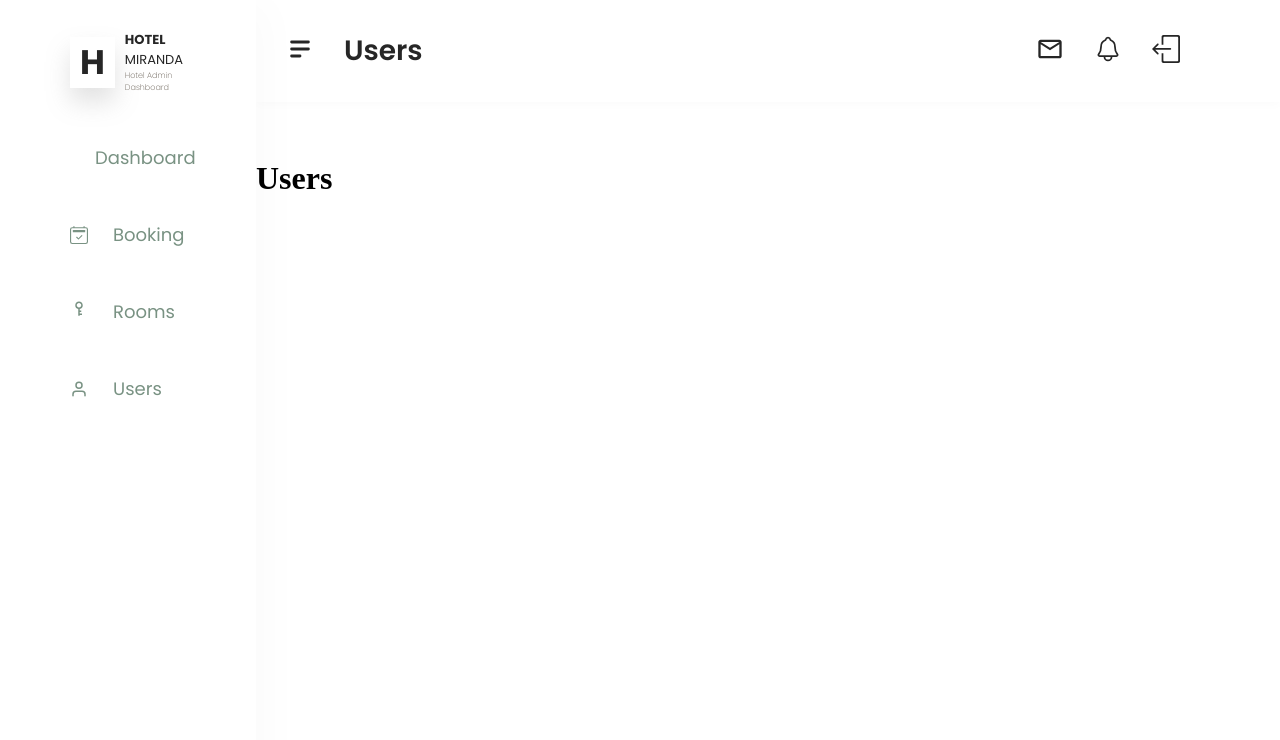
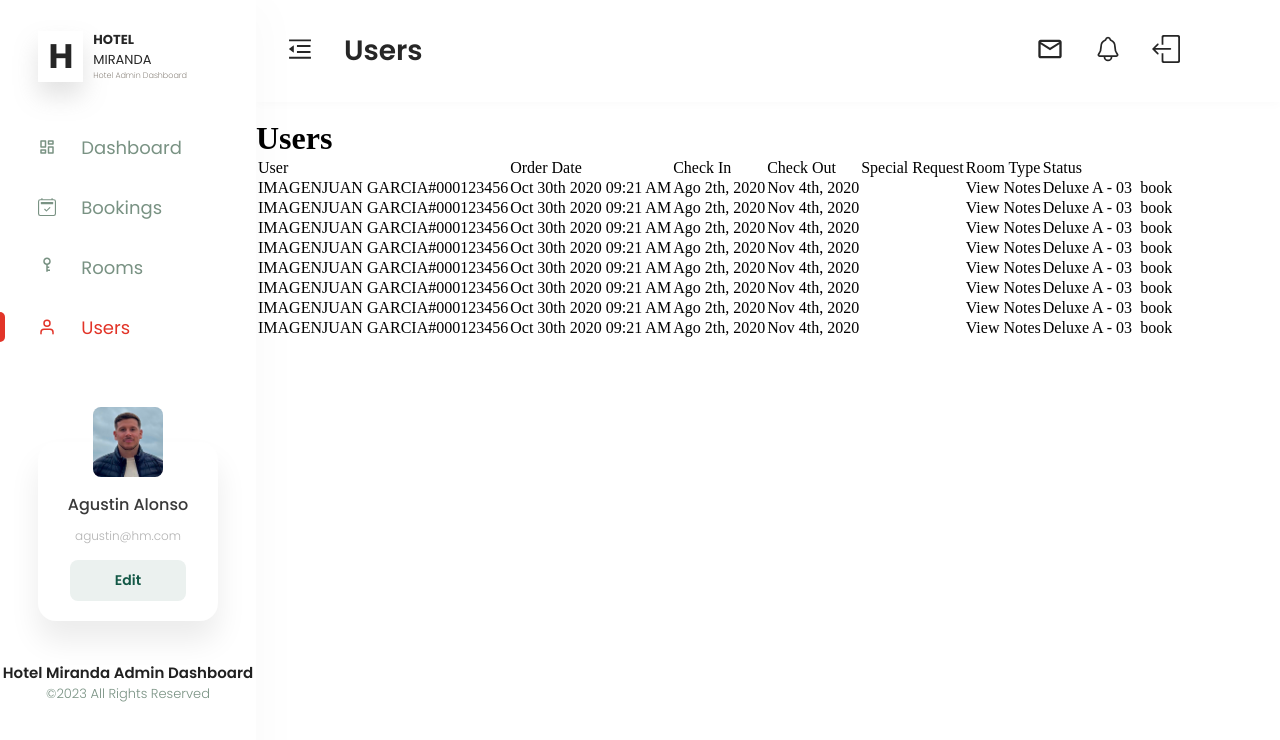
Before and after one commit to agustinalonsocantoli/ht-miranda-dashboard, a React (Create React App) app: page /users in a window 1280 px wide. Shown: the top 740 px of the page. Built offline with nearby package versions, Linux system fonts and the light colour scheme; sample sign-in values are in the browser's storage.

Commit message:
working on the table component

```diff
--- /dev/null
+++ b/src/components/Board/Board.jsx
@@ -0,0 +1,33 @@
+export const Board = ({ dataBody, dataHead }) => {
+    return(
+        <div>
+            <table>
+                <thead>
+                    <tr>
+                        {dataHead.map((item, index) => (
+                            <td key={index}>{item}</td>
+                        ))}
+                    </tr>
+                </thead>
+
+                <tbody>
+                    {dataBody.map((item, index) => (
+                        <tr key={index}>
+                            <td>{item.src}{item.name}{item.id}</td>
+                            <td>{item.date}</td>
+                            <td>{item.in}</td>
+                            <td>{item.out}</td>
+                            <td>{item.bed}</td>
+                            <td>{item.note}</td>
+                            <td>{item.type}</td>
+                            <td>{item.floor}</td>
+                            <td>{item.facilities}</td>
+                            <td>{item.rate}</td>
+                            <td>{item.status}</td>
+                        </tr>
+                    ))}
+                </tbody>
+            </table>
+        </div>
+    );
+}
--- a/src/components/LateralMenu/LMenuStyled.jsx
+++ b/src/components/LateralMenu/LMenuStyled.jsx
@@ -12,17 +12,27 @@ export const Key = styled.div`
 export const List = styled.div`
     display: flex;
     flex-direction: column;
-    gap: 50px;
-    padding: 0 70px;
+    gap: 30px;
+`;
+
+export const Active = styled.div`
     font-family: 'Poppins', sans-serif;
     font-weight: 400;
     font-size: 18px;
+    display: flex;
 
     & > a {
-        color: #799283;
         display: flex;
         align-items: center;
         gap: 25px;
+        padding: 0 13%;
+    }
+
+    & > div {
+        width: 5px;
+        height: 30px;
+        border-top-right-radius: 5px;
+        border-bottom-right-radius: 5px;
     }
 `;
 
@@ -30,7 +40,7 @@ export const BoxLogo = styled.div`
     display: flex;
     align-items: center;
     gap: 10px;
-    padding: 30px 50px 50px 70px;
+    padding: 30px 15% 50px 15%;
 `;
 
 export const Logo = styled.div`
@@ -71,3 +81,78 @@ export const LateralNav = styled.div`
     box-shadow: 13px 3px 40px #00000005;
     height: 100vh;
 `;
+
+export const UserBox = styled.div`
+    background: #FFFFFF 0% 0% no-repeat padding-box;
+    box-shadow: 0px 20px 30px #00000014;
+    border-radius: 18px;
+    position: relative;
+    margin: 100px 15% 40px 15%;
+    padding: 50px 20px 20px 20px;
+`;
+export const ImgBox = styled.div`
+    position: absolute;
+    width: 70px;
+    border-radius: 8px;
+    left: 0;
+    right: 0;
+    margin-right: auto;
+    margin-left: auto;
+    top: -35px;
+`;
+
+export const Img = styled.img`
+    width: 100%;
+    height: 100%;
+    object-fit: cover;
+    border-radius: 8px;
+`;
+export const H4 = styled.h4`
+    font-family: 'Poppins', sans-serif;
+    font-weight: 500;
+    font-size: 16px;
+    color: #393939;
+    text-align: center;
+`;
+export const H5 = styled.h5`
+    font-family: 'Poppins', sans-serif;
+    font-weight: 300;
+    font-size: 12px;
+    color: #B2B2B2;
+    text-align: center;
+    margin-top: 10px;
+`;
+export const Button = styled.button`
+    display: block;
+    margin: auto;
+    background: #EBF1EF 0% 0% no-repeat padding-box;
+    border-radius: 8px;
+    border: none;
+    color: #135846;
+    font-family: 'Poppins', sans-serif;
+    font-weight: 600;
+    font-size: 14px;
+    padding: 10px 45px;
+    margin-top: 15px;
+
+    &:active {
+        transform: scale(0.9);
+        transition: all 100ms ease-in-out;
+    }
+`;
+
+export const H3 = styled.h3`
+    font-family: 'Poppins', sans-serif;
+    font-weight: 600;
+    font-size: 15px;
+    color: #212121;
+    text-align: center;
+`;
+
+export const CopyRights = styled.p`
+    font-family: 'Poppins', sans-serif;
+    font-weight: 300;
+    font-size: 13px;
+    color: #799283;
+    text-align: center;
+`;
--- a/src/components/LateralMenu/LateralMenu.jsx
+++ b/src/components/LateralMenu/LateralMenu.jsx
@@ -3,9 +3,19 @@ import { TbLayoutDashboard } from "react-icons/tb";
 import { BiKey } from "react-icons/bi";
 import { BsCalendar2Check } from "react-icons/bs";
 import { FiUser } from "react-icons/fi";
-import { Key, List, BoxLogo, Logo, H, M, P, LateralNav } from "./LMenuStyled";
+import userImg from '../../assets/img/user.png'
+import { Key, List, BoxLogo, Logo, H, M, P, LateralNav, UserBox, Img, ImgBox, H4, H5, Button, H3, CopyRights, Active } from "./LMenuStyled";
 
-export const LateralMenu = () => {
+export const LateralMenu = ({ title }) => {
+    const active = {
+        Link: {color: '#E23428'},
+        Bg: {background: '#E23428'}
+    }
+
+    const disactive = {
+        Link: {color: '#799283'},
+        Bg: {background: 'transparent'}
+    }
 
     return(
         <LateralNav>
@@ -22,11 +32,56 @@ export const LateralMenu = () => {
             </BoxLogo>
 
             <List>
-                <NavLink to={'/'}><TbLayoutDashboard />Dashboard</NavLink>
-                <NavLink to={'/bookings'}><BsCalendar2Check/>Booking</NavLink>
-                <NavLink to={'/rooms'}><Key><BiKey /></Key>Rooms</NavLink>
-                <NavLink to={'/users'}><FiUser/>Users</NavLink>
+                <Active>
+                    <div style={title === 'Dashboard' ? active.Bg : disactive.Bg}></div>
+                    <NavLink to={'/'} style={title === 'Dashboard' ? active.Link : disactive.Link}>
+                        <TbLayoutDashboard />
+                        Dashboard
+                    </NavLink>
+                </Active>
+
+                <Active>
+                    <div style={title === 'Bookings' ? active.Bg : disactive.Bg}></div>
+                    <NavLink to={'/bookings'} style={title === 'Bookings' ? active.Link : disactive.Link}>
+                        <BsCalendar2Check/>
+                        Bookings
+                        </NavLink>
+                </Active>
+
+                <Active>
+                    <div style={title === 'Rooms' ? active.Bg : disactive.Bg}></div>
+                    <NavLink to={'/rooms'} style={title === 'Rooms' ? active.Link : disactive.Link}>
+                        <Key><BiKey /></Key>
+                        Rooms
+                        </NavLink>
+                </Active>
+
+                <Active>
+                    <div style={title === 'Users' ? active.Bg : disactive.Bg}></div>
+                    <NavLink to={'/users'} style={title === 'Users' ? active.Link : disactive.Link}>
+                        <FiUser/>
+                        Users
+                        </NavLink>
+                </Active>
+
             </List>
+
+            <UserBox>
+                <ImgBox>
+                    <Img
+                    src={userImg}
+                    alt="user/img" />
+                </ImgBox>
+
+                <H4>Agustin Alonso</H4>
+                <H5>agustin@hm.com</H5>
+                <Button>Edit</Button>
+            </UserBox>
+
+            <div>
+                <H3>Hotel Miranda Admin Dashboard</H3>
+                <CopyRights>&copy;2023 All Rights Reserved</CopyRights>
+            </div>
         </LateralNav>
     );
 }
--- a/src/components/Login/Login.jsx
+++ b/src/components/Login/Login.jsx
@@ -9,7 +9,7 @@ export const Login = (props) => {
     const navigate = useNavigate();
 
     const user = {
-        username: 'agustin@hotelmiranda.com',
+        username: 'agustin@hm.com',
         password: '000000',
     }
 
--- a/src/components/RequireAuth/RAuthStyled.jsx
+++ b/src/components/RequireAuth/RAuthStyled.jsx
@@ -4,7 +4,7 @@ export const BoxDashboard = styled.div`
     height: 100vh;
     display: grid;
     grid-template-columns: 20% 80%;
-    grid-template-rows: 20% 80%;
+    grid-template-rows: 15% 85%;
 `;
 
 export const BoxOutNav = styled.div`
--- a/src/components/RequireAuth/RequireAuth.jsx
+++ b/src/components/RequireAuth/RequireAuth.jsx
@@ -14,9 +14,17 @@ export const RequireAuth = ({ authenticated, setAuthenticated, title }) => {
     if(visibilityNav){
         return(
             <BoxDashboard>
-                <TopNav><TopMenu setAuthenticated={setAuthenticated} title={title} setVisibilityNav={setVisibilityNav}/></TopNav>
-                <LateralNav><LateralMenu /></LateralNav>
-                <Components><Outlet /></Components>
+                <TopNav>
+                    <TopMenu setAuthenticated={setAuthenticated} title={title} setVisibilityNav={setVisibilityNav} visibilityNav={visibilityNav}/>
+                </TopNav>
+
+                <LateralNav>
+                    <LateralMenu title={title} />
+                </LateralNav>
+
+                <Components>
+                    <Outlet />
+                </Components>
             </BoxDashboard>
         );
     }
--- a/src/components/TopMenu/TopMenu.jsx
+++ b/src/components/TopMenu/TopMenu.jsx
@@ -2,10 +2,11 @@ import { useNavigate } from "react-router-dom";
 import { SlLogout } from "react-icons/sl";
 import { MdOutlineMail } from "react-icons/md";
 import { IoNotificationsOutline } from "react-icons/io5";
-import { HiMenuAlt2 } from "react-icons/hi";
+import { AiOutlineMenuFold } from "react-icons/ai";
+import { AiOutlineMenuUnfold } from "react-icons/ai";
 import { NavBox, H1, Icon } from './TMenuStyled'
 
-export const TopMenu = ({ setAuthenticated, title, setVisibilityNav }) => {
+export const TopMenu = ({ setAuthenticated, title, setVisibilityNav, visibilityNav }) => {
 
     const navigate = useNavigate();
 
@@ -18,7 +19,13 @@ export const TopMenu = ({ setAuthenticated, title, setVisibilityNav }) => {
     return(
         <NavBox>
             <div>
-                <Icon><HiMenuAlt2 onClick={() => {setVisibilityNav(prev => !prev)}}/></Icon>
+                <Icon>
+                    {visibilityNav ?
+                    <AiOutlineMenuFold onClick={() => {setVisibilityNav(prev => !prev)}}/>
+                    :
+                    <AiOutlineMenuUnfold onClick={() => {setVisibilityNav(prev => !prev)}}/>
+                    }
+                </Icon>
                 <H1>{title}</H1>
             </div>
 
--- /dev/null
+++ b/src/pages/Rooms/DataRooms.js
@@ -0,0 +1,62 @@
+export const dataRooms = [
+    {
+        src: 'IMG',
+        id: '#000123456',
+        name: 'Deluxe A-91234',
+        bed: 'Double Bed',
+        floor: 'Floor A-1',
+        facilities: 'AC, Shower, Double Bed, Towel, Bathup, Coffee Set, LED TV, Wifi',
+        rate: '$145/night',
+        status: 'Available',
+    },
+    {
+        src: 'IMG',
+        id: '#000123456',
+        name: 'Deluxe A-91234',
+        bed: 'Double Bed',
+        floor: 'Floor A-1',
+        facilities: 'AC, Shower, Double Bed, Towel, Bathup, Coffee Set, LED TV, Wifi',
+        rate: '$145/night',
+        status: 'Available',
+    },
+    {
+        src: 'IMG',
+        id: '#000123456',
+        name: 'Deluxe A-91234',
+        bed: 'Double Bed',
+        floor: 'Floor A-1',
+        facilities: 'AC, Shower, Double Bed, Towel, Bathup, Coffee Set, LED TV, Wifi',
+        rate: '$145/night',
+        status: 'Available',
+    },
+    {
+        src: 'IMG',
+        id: '#000123456',
+        name: 'Deluxe A-91234',
+        bed: 'Double Bed',
+        floor: 'Floor A-1',
+        facilities: 'AC, Shower, Double Bed, Towel, Bathup, Coffee Set, LED TV, Wifi',
+        rate: '$145/night',
+        status: 'Available',
+    },
+    {
+        src: 'IMG',
+        id: '#000123456',
+        name: 'Deluxe A-91234',
+        bed: 'Double Bed',
+        floor: 'Floor A-1',
+        facilities: 'AC, Shower, Double Bed, Towel, Bathup, Coffee Set, LED TV, Wifi',
+        rate: '$145/night',
+        status: 'Available',
+    },
+    {
+        src: 'IMG',
+        id: '#000123456',
+        name: 'Deluxe A-91234',
+        bed: 'Double Bed',
+        floor: 'Floor A-1',
+        facilities: 'AC, Shower, Double Bed, Towel, Bathup, Coffee Set, LED TV, Wifi',
+        rate: '$145/night',
+        status: 'Available',
+    },
+]
--- a/src/pages/Rooms/Rooms.jsx
+++ b/src/pages/Rooms/Rooms.jsx
@@ -1,5 +1,7 @@
 import { useEffect } from "react";
 import { useLocation } from "react-router-dom";
+import { Board } from '../../components/Board/Board'
+import { dataRooms } from './DataRooms'
 
 export const Rooms = ({ setTitle }) => {
     const location = useLocation();
@@ -8,9 +10,12 @@ export const Rooms = ({ setTitle }) => {
         setTitle(location.pathname);
     })
 
+    const dataHead = ['Room Name', 'Bed Type', 'Room Floor', 'Facilities', 'Rate', 'Status'];
+
     return(
         <div>
             <h1>Rooms</h1>
+            <Board dataBody={dataRooms} dataHead={dataHead}/>
         </div>
     );
 }
--- /dev/null
+++ b/src/pages/Users/DataUsers.js
@@ -0,0 +1,90 @@
+export const dataUsers = [
+    {
+        src: 'IMAGEN',
+        id: '#000123456',
+        name: 'JUAN GARCIA',
+        date: 'Oct 30th 2020 09:21 AM',
+        in: 'Ago 2th, 2020',
+        out: 'Nov 4th, 2020',
+        note: 'View Notes',
+        type: 'Deluxe A - 03',
+        status: 'book'
+    },
+    {
+        src: 'IMAGEN',
+        id: '#000123456',
+        name: 'JUAN GARCIA',
+        date: 'Oct 30th 2020 09:21 AM',
+        in: 'Ago 2th, 2020',
+        out: 'Nov 4th, 2020',
+        note: 'View Notes',
+        type: 'Deluxe A - 03',
+        status: 'book'
+    },
+    {
+        src: 'IMAGEN',
+        id: '#000123456',
+        name: 'JUAN GARCIA',
+        date: 'Oct 30th 2020 09:21 AM',
+        in: 'Ago 2th, 2020',
+        out: 'Nov 4th, 2020',
+        note: 'View Notes',
+        type: 'Deluxe A - 03',
+        status: 'book'
+    },
+    {
+        src: 'IMAGEN',
+        id: '#000123456',
+        name: 'JUAN GARCIA',
+        date: 'Oct 30th 2020 09:21 AM',
+        in: 'Ago 2th, 2020',
+        out: 'Nov 4th, 2020',
+        note: 'View Notes',
+        type: 'Deluxe A - 03',
+        status: 'book'
+    },
+    {
+        src: 'IMAGEN',
+        id: '#000123456',
+        name: 'JUAN GARCIA',
+        date: 'Oct 30th 2020 09:21 AM',
+        in: 'Ago 2th, 2020',
+        out: 'Nov 4th, 2020',
+        note: 'View Notes',
+        type: 'Deluxe A - 03',
+        status: 'book'
+    },
+    {
+        src: 'IMAGEN',
+        id: '#000123456',
+        name: 'JUAN GARCIA',
+        date: 'Oct 30th 2020 09:21 AM',
+        in: 'Ago 2th, 2020',
+        out: 'Nov 4th, 2020',
+        note: 'View Notes',
+        type: 'Deluxe A - 03',
+        status: 'book'
+    },
+    {
+        src: 'IMAGEN',
+        id: '#000123456',
+        name: 'JUAN GARCIA',
+        date: 'Oct 30th 2020 09:21 AM',
+        in: 'Ago 2th, 2020',
+        out: 'Nov 4th, 2020',
+        note: 'View Notes',
+        type: 'Deluxe A - 03',
+        status: 'book'
+    },
+    {
+        src: 'IMAGEN',
+        id: '#000123456',
+        name: 'JUAN GARCIA',
+        date: 'Oct 30th 2020 09:21 AM',
+        in: 'Ago 2th, 2020',
+        out: 'Nov 4th, 2020',
+        note: 'View Notes',
+        type: 'Deluxe A - 03',
+        status: 'book'
+    },
+]
--- a/src/pages/Users/Users.jsx
+++ b/src/pages/Users/Users.jsx
@@ -1,5 +1,8 @@
 import { useEffect } from "react";
 import { useLocation } from "react-router-dom";
+import { Board } from '../../components/Board/Board'
+import { dataUsers } from './DataUsers'
+
 
 export const Users = ({ setTitle }) => {
     const location = useLocation();
@@ -8,9 +11,12 @@ export const Users = ({ setTitle }) => {
         setTitle(location.pathname);
     })
 
+    const dataHead = ['User', 'Order Date', 'Check In', 'Check Out', 'Special Request', 'Room Type', 'Status'];
+
     return(
         <div>
             <h1>Users</h1>
+            <Board dataBody={dataUsers} dataHead={dataHead}/>
         </div>
     );
 }
```
Also changed, not shown: src/assets/img/user.png (added), 1 other file (tests, documents, lock files or other folders).
